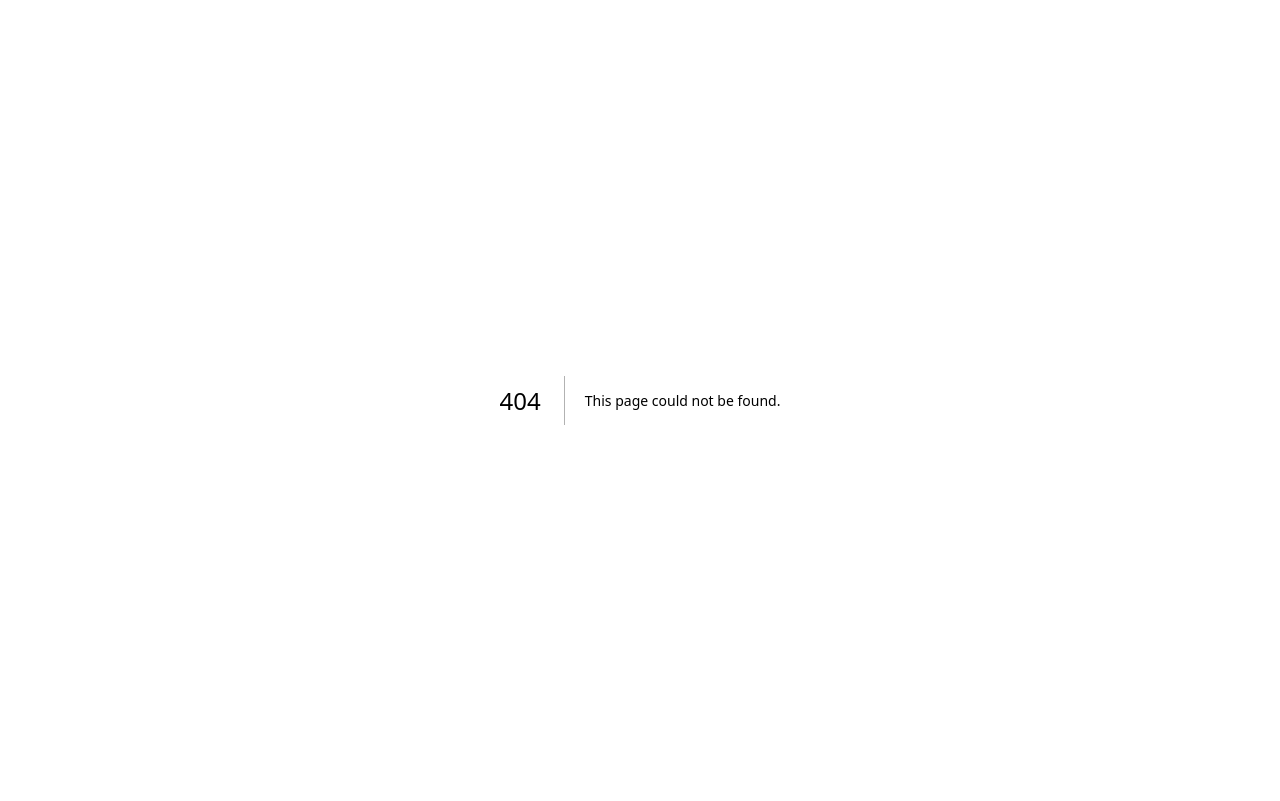
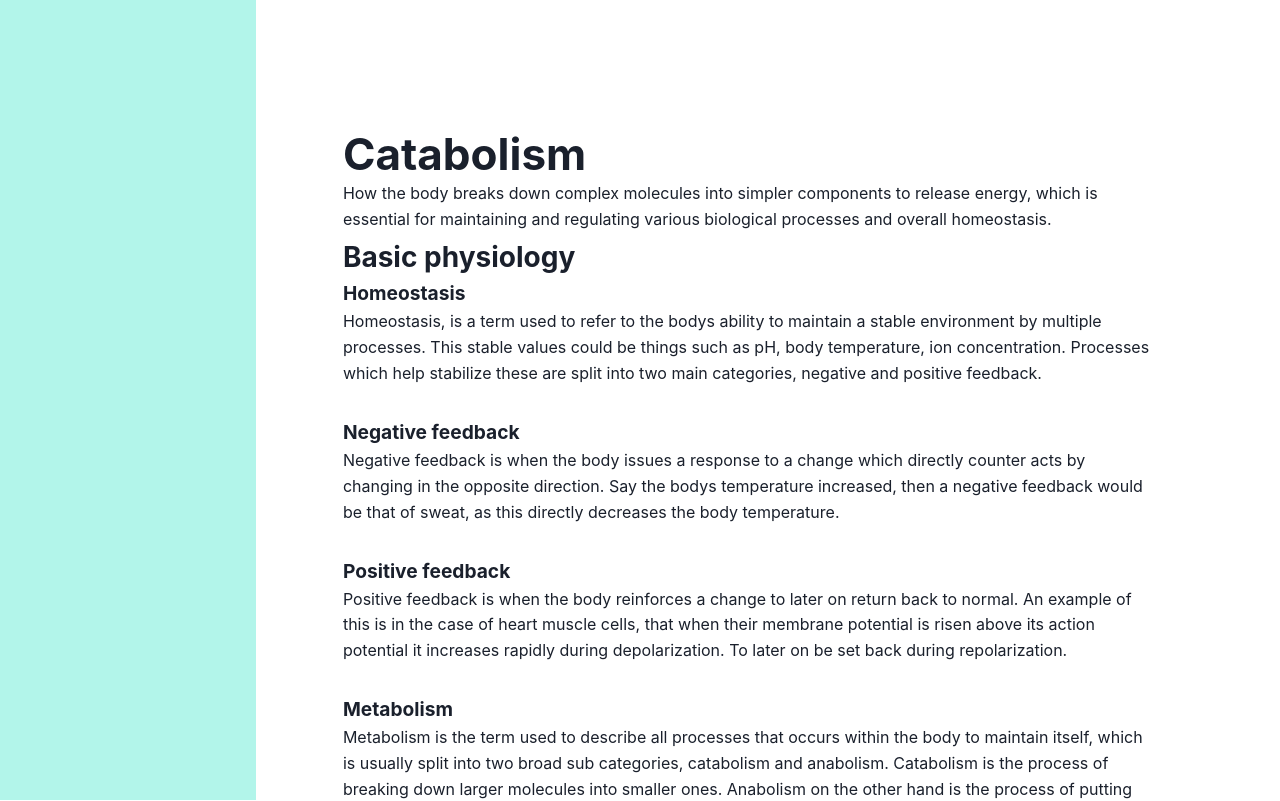
Before and after one commit to SebCodesTheWeb/biochem-blog, a Next.js app: page /blog/catabolism in a window 1280 px wide. Before the commit this address had no page. Shown: the top 801 px of the page. Built offline with nearby package versions, Linux system fonts and the light colour scheme.

Commit message:
docs(catabolism): added page

```diff
--- /dev/null
+++ b/src/app/blog/catabolism/page.tsx
@@ -0,0 +1,89 @@
+'use client'
+
+import { MarkdownViewer } from '../../../components/MarkdownViewer'
+
+export default function Catabolism() {
+  return (
+    <>
+      <MarkdownViewer>
+        {`
+# Catabolism
+How the body breaks down complex molecules into simpler components to release energy, which is essential for maintaining and regulating various biological processes and overall homeostasis.
+
+### Basic physiology
+
+##### Homeostasis
+Homeostasis, is a term used to refer to the bodys ability to maintain a stable environment by multiple processes. This stable values could be things such as pH, body temperature, ion concentration. Processes which help stabilize these are split into two main categories, negative and positive feedback.
+
+<br />
+##### Negative feedback
+Negative feedback is when the body issues a response to a change which directly counter acts by changing in the opposite direction. Say the bodys temperature increased, then a negative feedback would be that of sweat, as this directly decreases the body temperature.
+
+<br />
+
+##### Positive feedback
+Positive feedback is when the body reinforces a change to later on return back to normal. An example of this is in the case of heart muscle cells, that when their membrane potential is risen above its action potential it increases rapidly during depolarization. To later on be set back during repolarization.
+
+<br />
+
+##### Metabolism
+Metabolism is the term used to describe all processes that occurs within the body to maintain itself, which is usually split into two broad sub categories, catabolism and anabolism. Catabolism is the process of breaking down larger molecules into smaller ones. Anabolism on the other hand is the process of putting together smaller molecules to form larger molecules. A basic example of this is how a human might digest a piece of steak, break down the protein within the steak to the individual amino acids, and then use those to build our own proteins for our body. Basal metabolic rate refers to the minimum energy intake the body needs to maintain itself. This can vary widly on factors such as height, weight, age, activity and sex. A common value is around 1500 kcal. Where one kcal is equivalent to the energy needed to heat one kg of water with one degree celsius, which is around 4.18kj.
+
+<br />
+
+##### Body temperature
+Most of animals have two different strategies when it comes to maintaining body heat, these are homeothermic and poikilothermic animals. A homeothermic animal needs to maintain a stable body temperature and therefore needs to digest more food to fuel their internal body processes for heat generation. This means that they are better adapted to  live in a wide range of environments and that they can endure tougher prolonged physical efforts. They do need more energy to function though. A poikilothermic on the other hand relies on external factors such as the sun to heat them up. This means they are better adapted to survive in one specific climate. Due to not needing to maintain their own body temperature they require a lot less food, and can hibernate for months if times were to get tough.
+
+<br />
+
+##### Tissues
+These body processes are handled by the different organ systems, which are built up of organs. All organs are built up off different tissues, which are a way to categorise specialised cells with similiar origin. This are regarded as epithelial tissue, which covers surfaces, handles absorption, filtering and secretion of different substances; examples includes the organ which is our skin. Connective tissue provides support and protection, examples includes fat, bone, cartilage, blood. Muslce tissue is all tissue needed for body movement, such as skeletal muscles, the cardiac muscle and smooth muscles. Finally, nerve tissue is all tissue present in the transfer of information, such as nerves.
+
+### Digestive system overview
+![Digestive system overview human](https://www.niddk.nih.gov/-/media/Images/Health-Information/Digestive-Diseases/The_Digestive_System_450x531.jpg)
+1. After food has been been put into the mouth, the food is mechanically broken down by teeth. Salivary glands excrete saliva which contains enzymes like amylase which starts breaking down carbohydrates.
+1. The food is swallowed down the esophagus. It pressures down the food using coordinated muscle contration called peristalsis
+1. The food ends up in the stomach, where its mixed with gastric acid that contains hydrochloric acid(HCL) and enzymes like pepsin which helps to break down proteins.
+1. The broken down food enters the small intenstine. Bile from the gallblader is released, as well as pancreatic juice which breaks down rest of carbohydrates, fats and proteins.  There are recursive infolding along the surface of the small intenstine called villi. Fats are absorbed into the lymphatic system while the other nutrients are absorbed into the bloodstream.
+1. What remains is sent into the large instestine, where water and ions are picked up, as well as some gut bacteria to digest what could not be broken down.
+1. The feces enters the rectum where it is later excreted via the anus.
+
+### Nutrients uptake
+
+##### Amino acids
+Proteins are built up of chains of amino acids called peptides. These amino acids are held together by peptide bonds, which are formed with a condensation reaction. They can be reveresed by hydrolysis(adding water). This happens firstly in the stomach. An enzyme pepsinogen, is secreted into the stomach. The acidic environment activates the enzyme and converts into pepsin. This makes sure that active form of the enzyme is contained within the stomach, so it does not break down the bodys own proteins. It helps facilitate the hydrolysis reaction of this proteins, mainly by targeting aromatic amino acids such as phenylalanin, tryptophan and tyrosin as substrates. Another enzyme called trypsinogen is also released and converted into trypsin, where it activates other enzymes and breaks bonds with lysine and arginine. Different peptidases then make the final breakdown of the di and tri peptides into single amino acids, which is then taken up by the blood.
+
+<br />
+
+##### Monosaccharides
+Carbohydrates, most importantly starch and amylose, is formed by chains of sugars bonded with glycosidic bonds. This can also be broken down using hydrolysis, which the enzyme amylase takes care off. It splits the carbohydrates into disaccharides. There are then multiple enzymes to break down specific disaccharides along the villi of the small intenstine, like maltase(breaks down maltose), lactase and sucrase. Active transport proteins get the carbohydrate over to the blood.
+
+<br />
+
+##### Fatty acids and other
+Lipids, mainly triglycerides and phosphilipds but also non water soluble vitamins also need to be absorbed. As they are non polar they form fat droplets, isolated from the rest of the digested food, bile salts emulsify(mix) the fat droplets into the rest of the food and split them into smaller droplets. Colipase binds to the smaller fat droplets so pancreatic lipase can bind, break down the fat droplets into free fatty acids and monoglycerides. The bile salts then form a micelle which transports the remains to the surface of the small intestine where enterocytes are. Here the remains are absorbed and later on passed onto a chylomicron, which is a structure resemblent to the micelle but with cholesterol and other proteins injected along the surface. The chylomicron is passed through the lymphatic system and into the blood stream.
+
+<br />
+
+#### Organs active in catabolism
+
+##### Mouth
+The mouth is the first step of food digestion. It contains amylase, which breaks down carbohydrates, lysozymes, which kill bactera, antibodies, hydrogen carbonate which acts as a buffer for pH, and mucine which helps to swallow the food. Most of these substances are secreted by the salivary glands.
+##### Stomach
+The stomach can fit two literes of food. The stomach acid is very dangerous to the rest of the body and needs to be contained, mucus over the surface of the stomach protects it.
+##### Liver
+The liver is the biggest gland in the body(1.5kg). The bloodstream containg the nutrients that have been absorbed often pass through the liver for detoxification. It also produces bile, which is stored gall bladder which is important in the breakdown of lipids. It also stores many vitamins and glycogen.
+##### Pancreas
+The pancreas is under the liver and produces hormones glucagon(in alpha cells) and insulin(in beta cells), which are important in the regulation of glucose in the blood(blood sugar). Pancreatic juice is produced here, which contains amylase, lipase, trypsin, dipeptidases.
+##### Intestines
+The intestines is split up into two parts, the small and big intestine. The small intestine is about six meters long. Its surface is deeply infolded in villi and microvilli, which has enzymes that absorb the digested food. THe big instetine is shorter at 1.5meters, where water is mainly taken up. Bacteria E.coli lives here as well.
+
+### Short on blood sugar
+Blood sugar is used to refer to the amount of glucose in the blood stream. When food is digested this concentration obviousely increases, this leads to the pancreas producing more insulin which tells the liver and muslces to absorb the glucose and store it as glycogen. If the blood sugar were to get long after not eating for a long time, the pancreas will produce glucagon which triger glycogenloysis which converts glycogen to glucose. Diabetes type 1 is a disease which makes pancreas unable to produce insulin, and diabetes type 2 is a disease which makes the liver and muscles unwilling to absorb glucose even tough insulin is telling them to. Both can lead to higher levels of blood sugar.
+
+
+`}
+      </MarkdownViewer>
+    </>
+  )
+}
```
